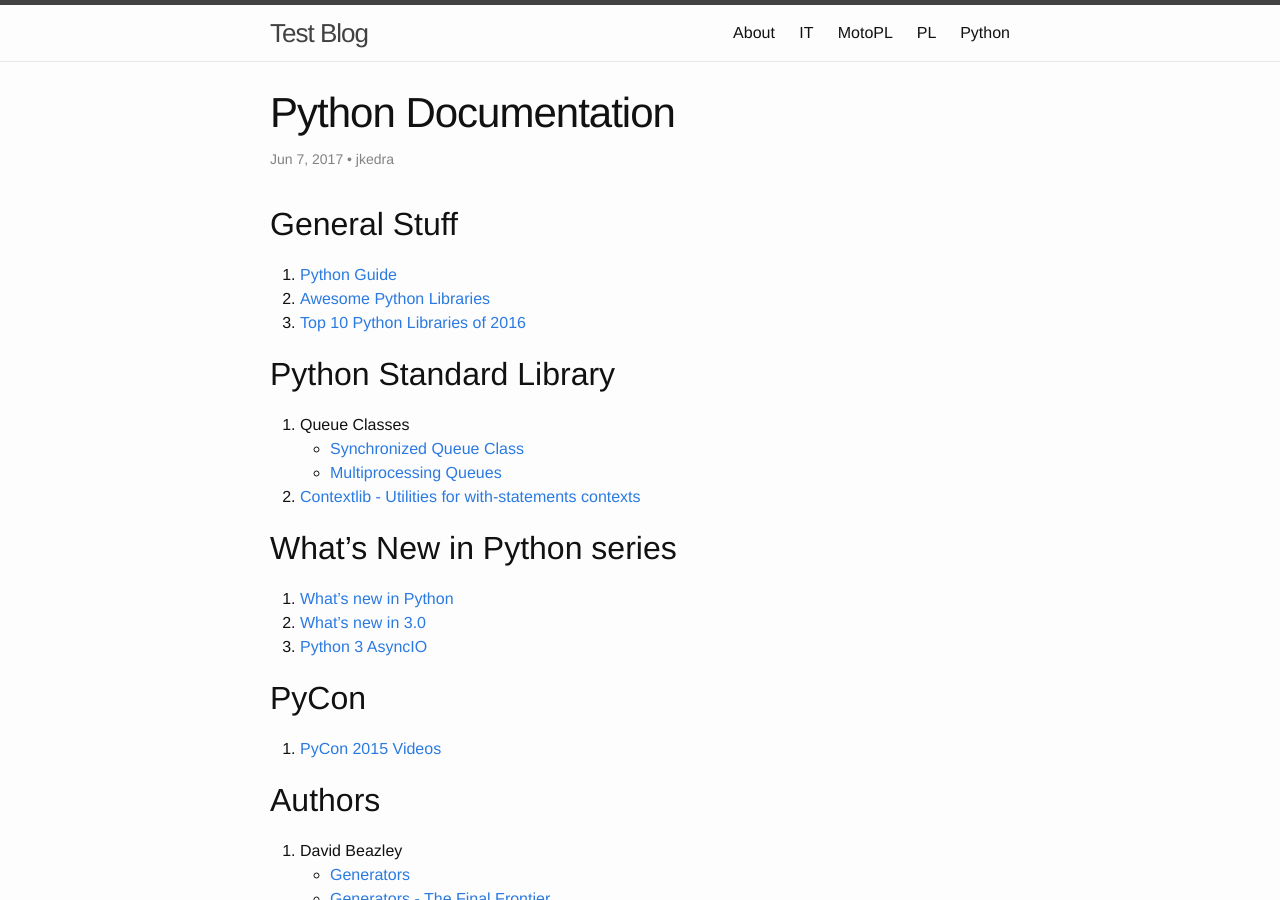
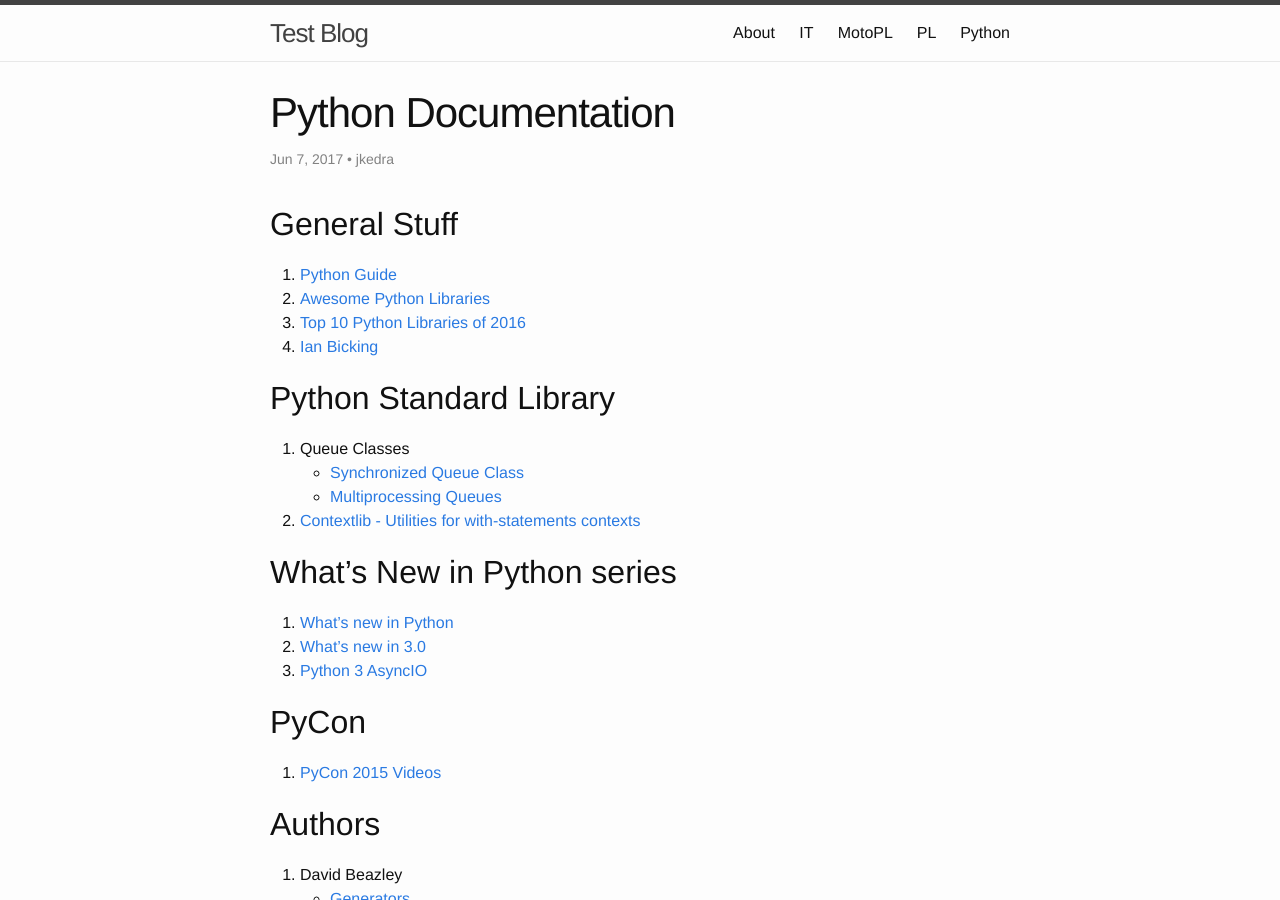
Before and after one commit to jkedra/jkedra.github.io, a Jekyll site: the page built from _python/bedtime.md, in a window 1280 px wide and 900 px high. Built offline with Jekyll 4.4.1, drawn with Linux system fonts in a browser that asks for light colours.

Commit message:
Ian Bicking

```diff
--- a/_python/bedtime.md
+++ b/_python/bedtime.md
@@ -12,6 +12,7 @@
 1. [Python Guide](https://docs.python-guide.org)
 2. [Awesome Python Libraries][5]
 3. [Top 10 Python Libraries of 2016][6]
+4. [Ian Bicking](http://www.ianbicking.org/blog/)
 
 ## Python Standard Library
 
```
